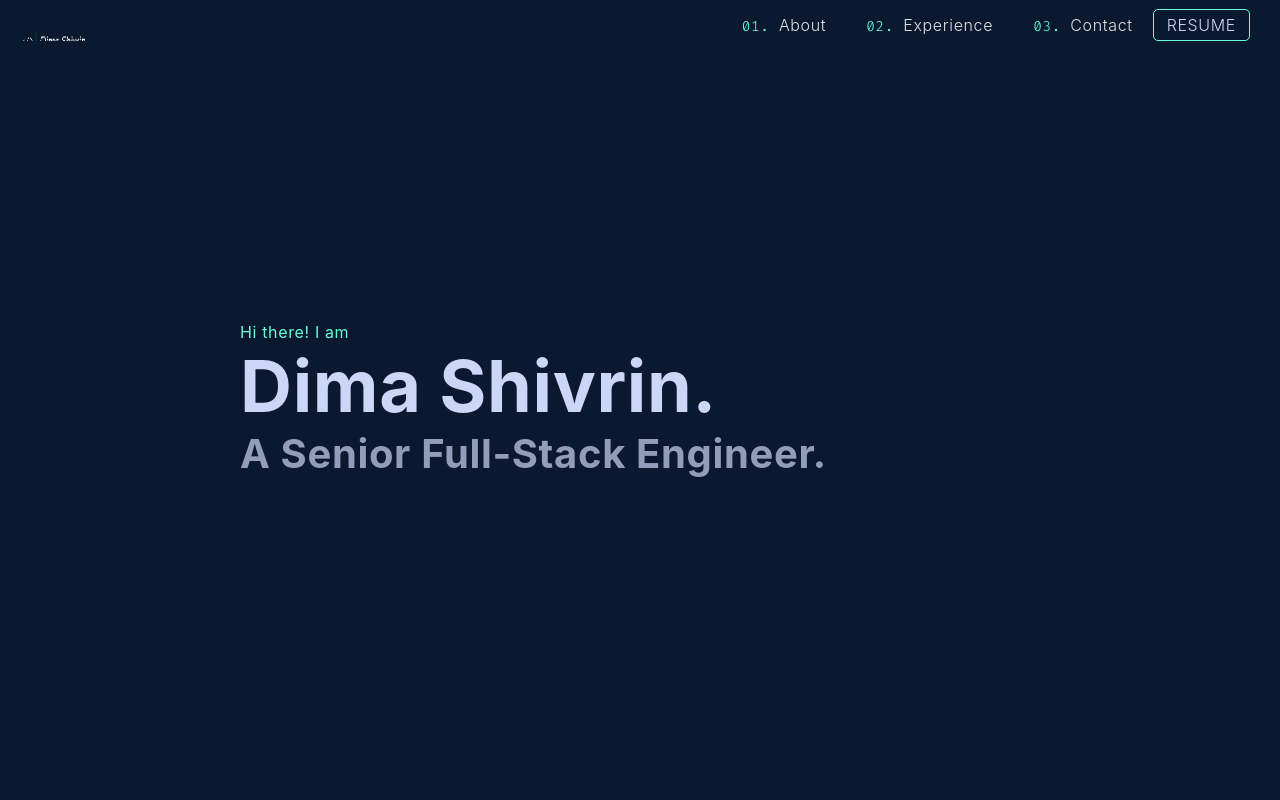
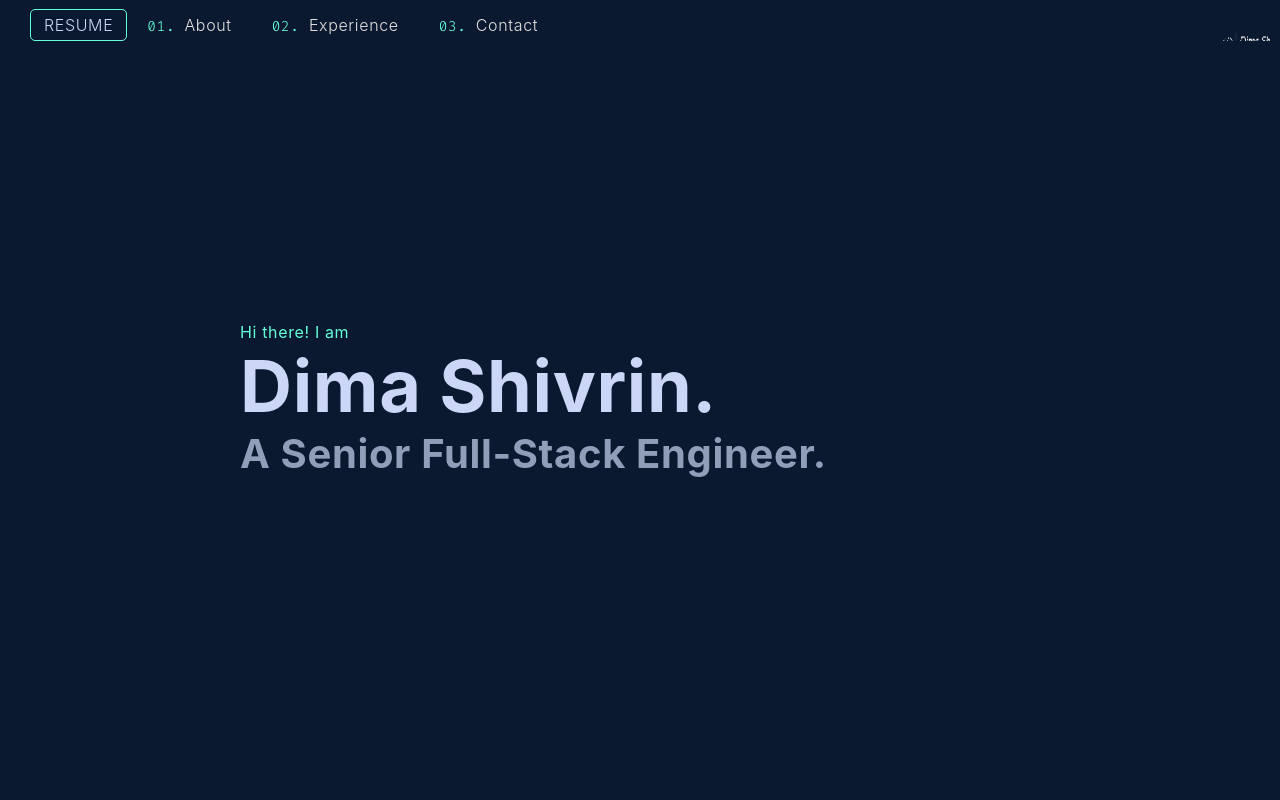
Before and after one commit to dshivrin/Portfolio, a React (Create React App) app: page / in a window 1280 px wide. Shown: the top 800 px of the page. Built offline with nearby package versions, Linux system fonts and the light colour scheme; a web font is replaced by a local one.

Commit message:
Minor fixes

```diff
--- a/src/App.tsx
+++ b/src/App.tsx
@@ -7,7 +7,6 @@ function App() {
   return (
     <div>
       <Navigation />
-      {/* <Main /> */}
       <Outlet/>
     </div>
   );
--- a/src/Components/Navigation/Navigation.scss
+++ b/src/Components/Navigation/Navigation.scss
@@ -10,7 +10,6 @@
   .logo {
     width: 60px;
     height: auto;
-    flex: 1;
     text-decoration: none;
     outline: none;
     text-align: center;
--- a/src/Components/Navigation/Navigation.tsx
+++ b/src/Components/Navigation/Navigation.tsx
@@ -9,18 +9,19 @@ const externalUrls = configData.EXTERNAL_URLS;
 const Navigation = () => {
   return (
     <div className="nav-bar">
+      <div className="navigation">
+        <a className="download" href={externalUrls.RESUME_URL}>
+          RESUME
+        </a>
+        <NavItem href="#about" text="About" />
+        <NavItem href="#experience" text="Experience" />
+        <NavItem href="#contact" text="Contact" />
+      </div>
       <a
         //href="main"
         className="logo"
         style={{ backgroundImage: `url(${logo})` }}
       ></a>
-      {/* TODO: make those of Link type and pass the needed div ID in the url */}
-      <div className="navigation">
-        <NavItem href="#about" text="About" />
-        <NavItem href="#experience" text="Experience" />
-        <NavItem href="#contact" text="Contact" />
-        <a className="download" href={externalUrls.RESUME_URL}>RESUME</a>
-      </div>
     </div>
   );
 };
```
Also changed, not shown: src/setupTests.ts (deleted, +0 -5 lines), 1 other file (tests, documents, lock files or other folders).
